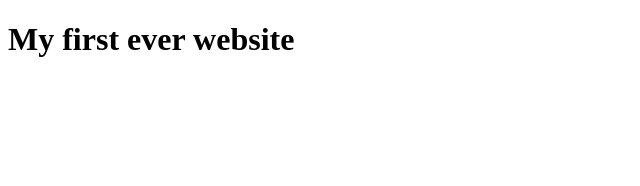
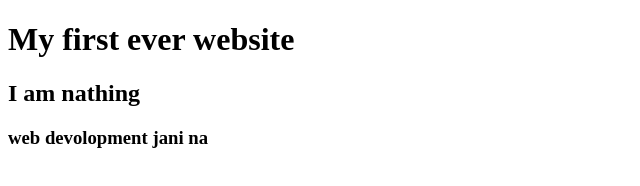
Before and after one commit to Antony174/My-first-wevsite, a plain HTML site: page index.html in a window 1280 px wide. Shown: the whole page, without its empty margins (0-640 px from the left). Drawn offline with Linux system fonts and the light colour scheme.

Commit message:
first commit

```diff
--- a/index.html
+++ b/index.html
@@ -8,5 +8,7 @@
 </head>
 <body>
     <h1>My first ever website</h1>
+    <h2>I am nathing</h2>
+    <h3>web devolopment jani na</h3>
 </body>
 </html>
```
Also changed, not shown: 1 other file.
